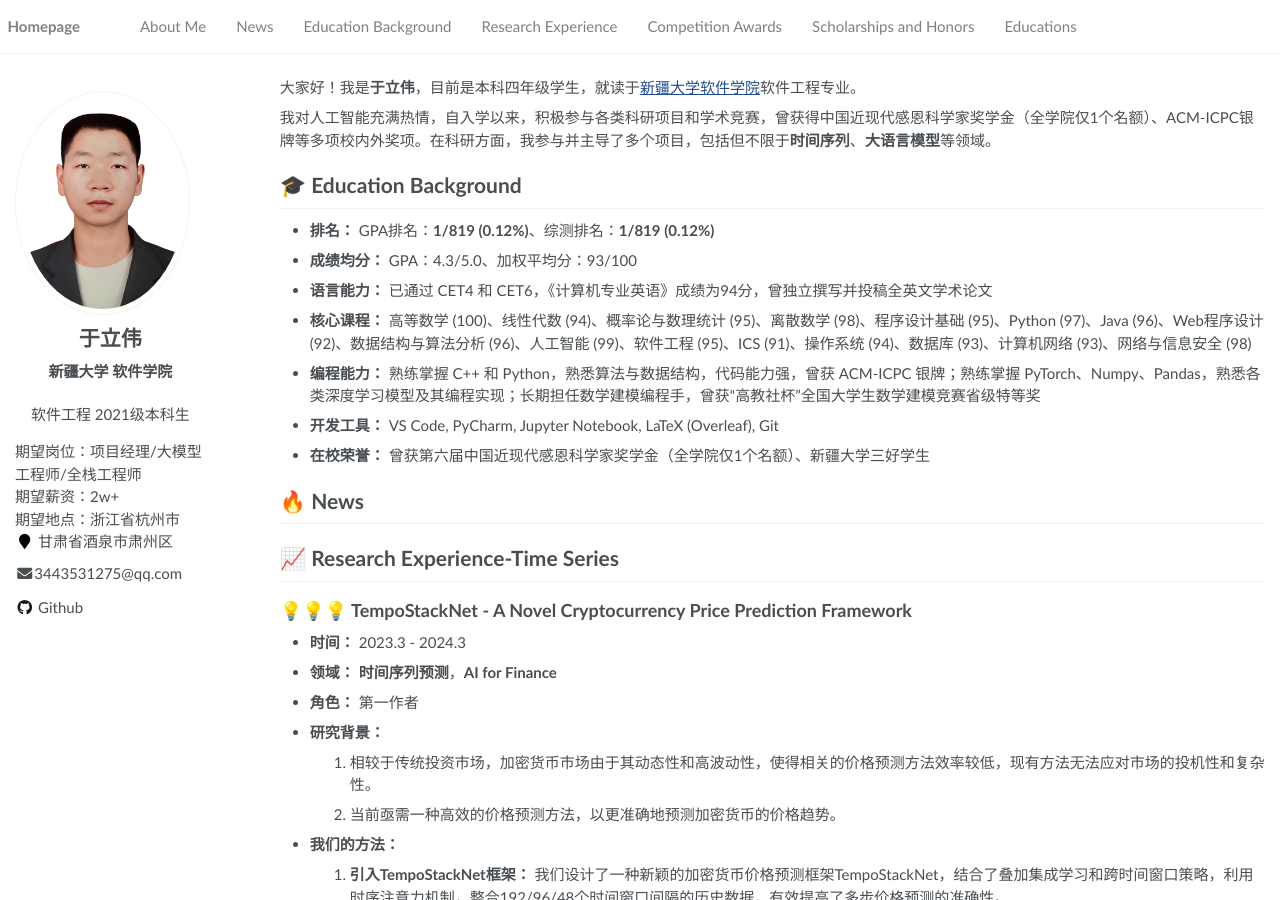
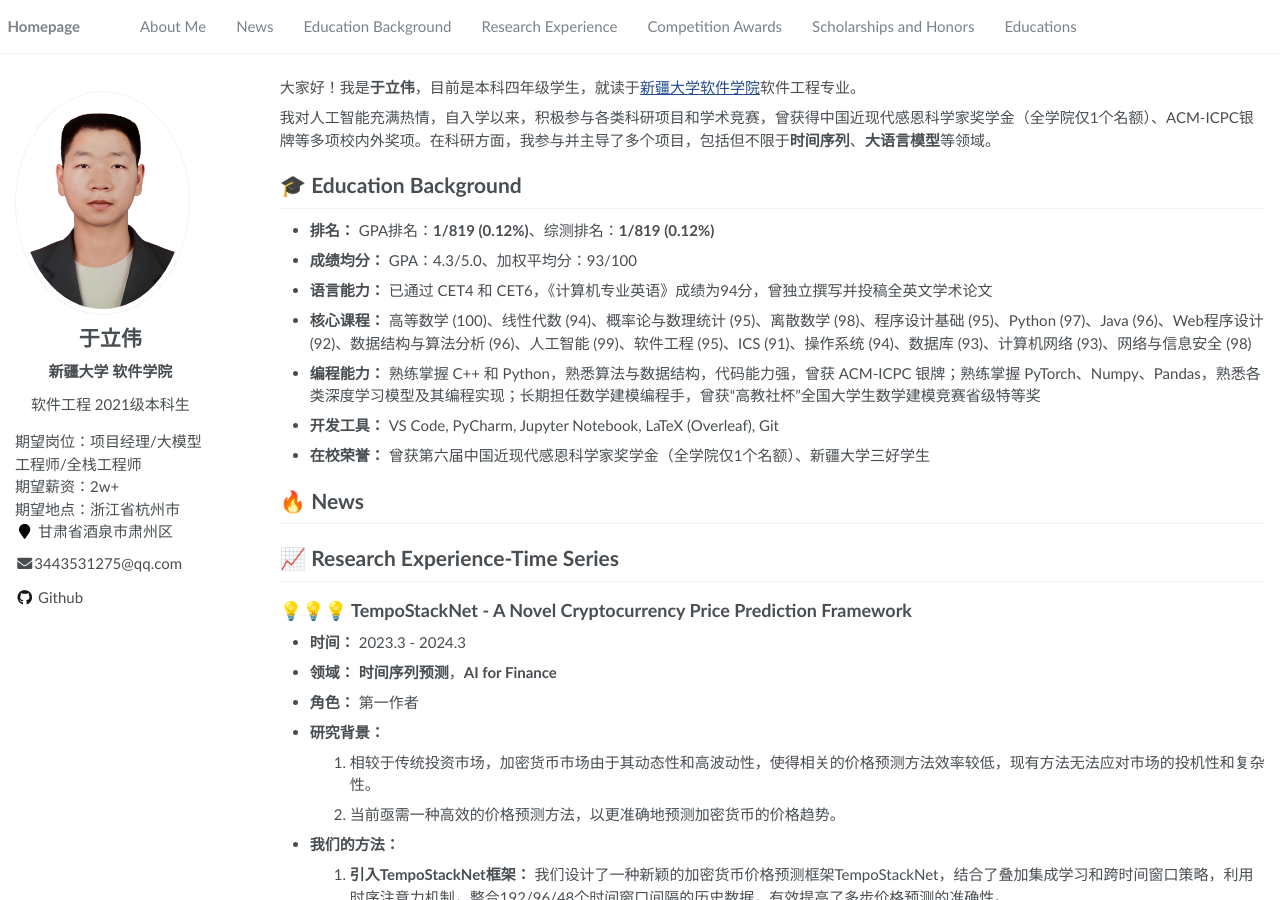
Before and after one commit to weiliyv/weiliyv.github.io, a Jekyll site: the page built from _pages/about.md, in a window 1280 px wide and 900 px high. Built offline with Jekyll 4.4.1, drawn with Linux system fonts in a browser that asks for light colours.

Commit message:
Update author-profile.html

```diff
--- a/_includes/author-profile.html
+++ b/_includes/author-profile.html
@@ -18,7 +18,7 @@
           <span>{{ author.college }}</span>
         {% endif %}
         {% if site.description %}
-            <p style="font-weight: normal;">{{ site.description }}</p>
+            <p style="font-weight: normal; margin-top: -10px;">{{ site.description }}</p>
         {% endif %}
       </p>
     {% endif %}
```
